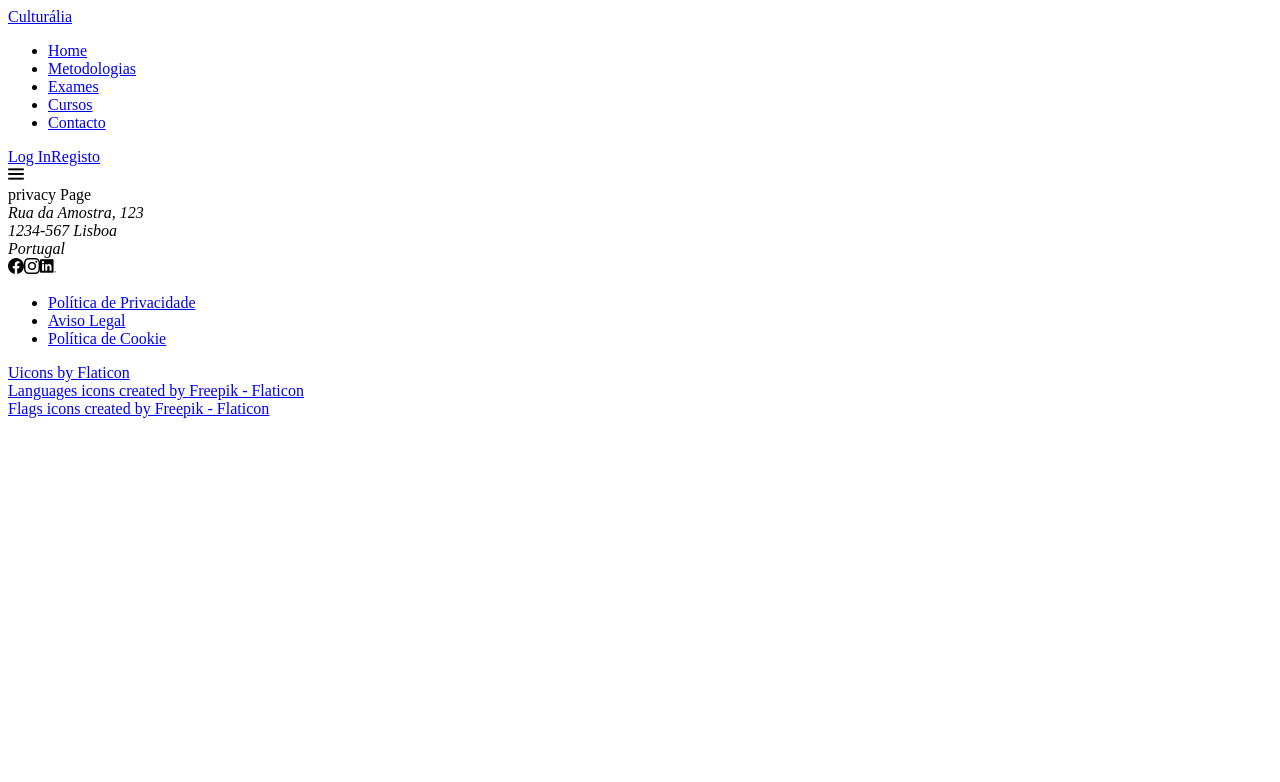
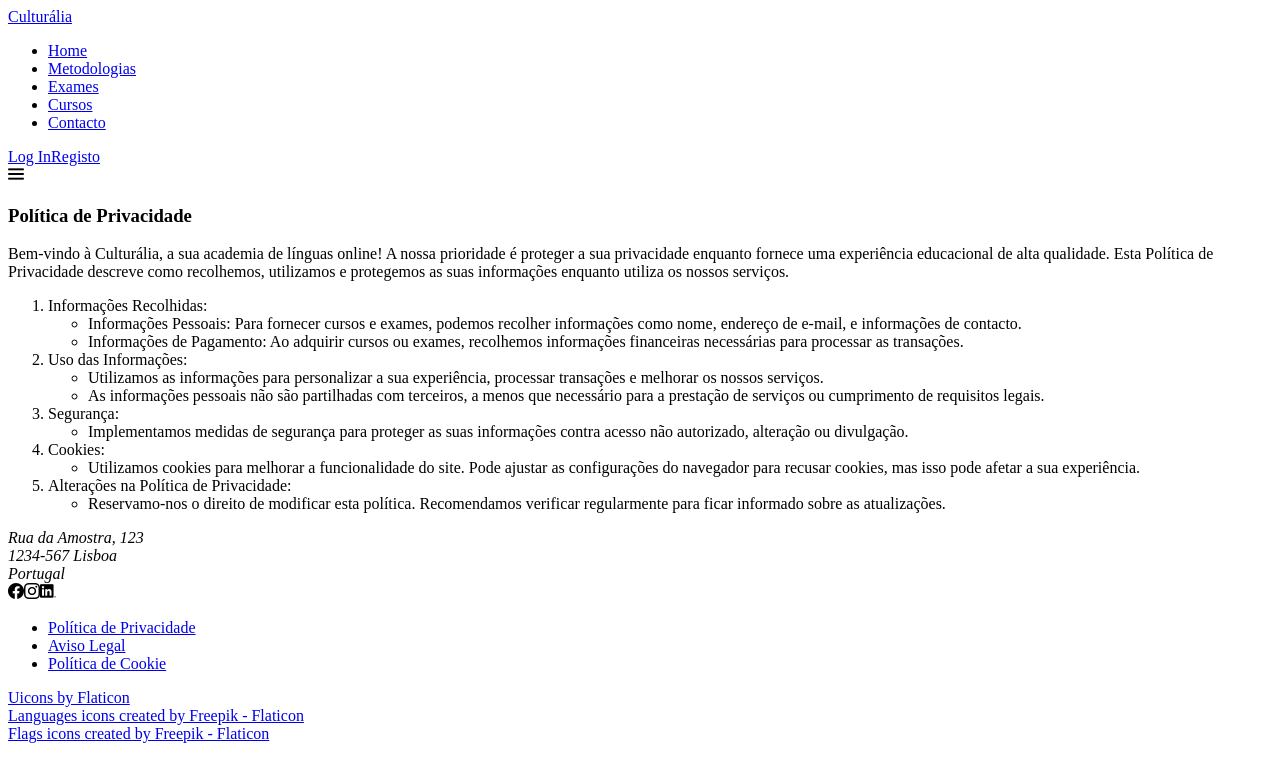
Before and after one commit to ItsaMeJess96/Language-Academy-Website, a React (Vite) app: page /privacyPolicy in a window 1280 px wide. Shown: the top 782 px of the page. Built offline with nearby package versions, Linux system fonts and the light colour scheme.

Commit message:
politicas e error pages

```diff
--- a/src/Pages/CookiesPolicy.jsx
+++ b/src/Pages/CookiesPolicy.jsx
@@ -1,7 +1,44 @@
+/* componente que renderiza a página de políticas de cookies
+As informações contidas nesta páginas têm caráter puramente ilustrativo e foram incorporadas para enriquecer a experiência do projeto.
+Elas não possuem validade legal ou relevância em um contexto do mundo real */
 
 function cookiesPolicy() {
     return (
-        <div>Cookies Page</div>
+        <div className="cookies-policy">
+            <h3>Política de cookies</h3>
+            <ol>
+                <li>O que são Cookies:</li>
+                <ul>
+                    <li>
+                        Utilizamos cookies para melhorar a sua experiência de navegação e personalizar o conteúdo.
+                    </li>
+                </ul>
+                <li>Tipos de Cookies Utilizados:</li>
+                <ul>
+                    <li>
+                        Cookies Necessários: Essenciais para a funcionalidade do site.
+                    </li>
+                    <li>
+                        Cookies de Desempenho: Analisam a forma como os visitantes interagem com o site.
+                    </li>
+                    <li>
+                        Cookies de Funcionalidade: Personalizam a experiência do utilizador.
+                    </li>
+                </ul>
+                <li>Controlo de Cookies:</li>
+                <ul>
+                    <li>
+                        Pode gerir as suas preferências de cookies nas configurações do navegador.
+                    </li>
+                </ul>
+                <li>Aceitação dos Termos:</li>
+                <ul>
+                    <li>
+                        Ao continuar a utilizar o site Culturália, concorda com o uso de cookies e com os termos desta política.
+                    </li>
+                </ul>
+            </ol>
+        </div>
     )
 }
 
--- a/src/Pages/ErrorPage.jsx
+++ b/src/Pages/ErrorPage.jsx
@@ -1,7 +1,15 @@
+//Componente que renderiza a página de erro
+
+import errorGif from '../Assets/Icons/warning.gif'
 
 function ErrorPage() {
     return (
-        <div>Ups! Página não encontrada</div>
+        <div className="error">
+            <h3>Ups! Página não encontrada</h3>
+            <img src={errorGif} alt='ecran com alerta de erro' />
+
+            <a href="https://www.flaticon.com/free-animated-icons/error" title="error animated icons">Error animated icons created by Freepik - Flaticon</a>
+        </div>
     )
 }
 
--- a/src/Pages/LegalNotice.jsx
+++ b/src/Pages/LegalNotice.jsx
@@ -1,7 +1,36 @@
+/* componente que renderiza a página de aviso legal
+As informações contidas nesta páginas têm caráter puramente ilustrativo e foram incorporadas para enriquecer a experiência do projeto.
+Elas não possuem validade legal ou relevância em um contexto do mundo real */
+
 
 function legalNotice() {
     return (
-        <div>legalNotice Page</div>
+        <div className="legal-notice">
+            <h3>Aviso Legal</h3>
+            <p>
+                O uso do site Culturália está sujeito aos seguintes termos e condições:
+            </p>
+            <ol>
+                <li>Propriedade Intelectual:</li>
+                <ul>
+                    <li>
+                        Todos os materiais no site são propriedade exclusiva da Culturália e estão protegidos por leis de direitos autorais.
+                    </li>
+                </ul>
+                <li>Uso Permitido:</li>
+                <ul>
+                    <li>
+                        O conteúdo do site destina-se exclusivamente a fins educacionais. Qualquer uso não autorizado é proibido.
+                    </li>
+                </ul>
+                <li>Isenção de Respondabilidade:</li>
+                <ul>
+                    <li>
+                        Apesar dos esforços para garantir a precisão das informações, não garantimos a sua exatidão. O uso das informações é por sua conta e risco.
+                    </li>
+                </ul>
+            </ol>
+        </div>
     )
 }
 
--- a/src/Pages/PrivacyPolicy.jsx
+++ b/src/Pages/PrivacyPolicy.jsx
@@ -1,7 +1,55 @@
+/* componente que renderiza a página de política de privacidade
+As informações contidas nesta páginas têm caráter puramente ilustrativo e foram incorporadas para enriquecer a experiência do projeto.
+Elas não possuem validade legal ou relevância em um contexto do mundo real */
 
 function privacyPolicy() {
     return (
-        <div>privacy Page</div>
+        <div className="privacy-policy">
+            <h3>Política de Privacidade</h3>
+            <p>
+                Bem-vindo à Culturália, a sua academia de línguas online!
+                A nossa prioridade é proteger a sua privacidade enquanto fornece uma experiência educacional de alta qualidade.
+                Esta Política de Privacidade descreve como recolhemos, utilizamos e protegemos as suas informações enquanto utiliza os nossos serviços.
+            </p>
+            <ol>
+                <li>Informações Recolhidas:</li>
+                <ul>
+                    <li>
+                        Informações Pessoais: Para fornecer cursos e exames, podemos recolher informações como nome, endereço de e-mail, e informações de contacto.
+                    </li>
+                    <li>
+                        Informações de Pagamento: Ao adquirir cursos ou exames, recolhemos informações financeiras necessárias para processar as transações.
+                    </li>
+                </ul>
+                <li>Uso das Informações:</li>
+                <ul>
+                    <li>
+                        Utilizamos as informações para personalizar a sua experiência, processar transações e melhorar os nossos serviços.
+                    </li>
+                    <li>
+                        As informações pessoais não são partilhadas com terceiros, a menos que necessário para a prestação de serviços ou cumprimento de requisitos legais.
+                    </li>
+                </ul>
+                <li>Segurança:</li>
+                <ul>
+                    <li>
+                        Implementamos medidas de segurança para proteger as suas informações contra acesso não autorizado, alteração ou divulgação.
+                    </li>
+                </ul>
+                <li>Cookies:</li>
+                <ul>
+                    <li>
+                        Utilizamos cookies para melhorar a funcionalidade do site. Pode ajustar as configurações do navegador para recusar cookies, mas isso pode afetar a sua experiência.
+                    </li>
+                </ul>
+                <li>Alterações na Política de Privacidade:</li>
+                <ul>
+                    <li>
+                        Reservamo-nos o direito de modificar esta política. Recomendamos verificar regularmente para ficar informado sobre as atualizações.
+                    </li>
+                </ul>
+            </ol>
+        </div>
     )
 }
 
```
Also changed, not shown: src/Assets/Icons/warning.gif (added).
